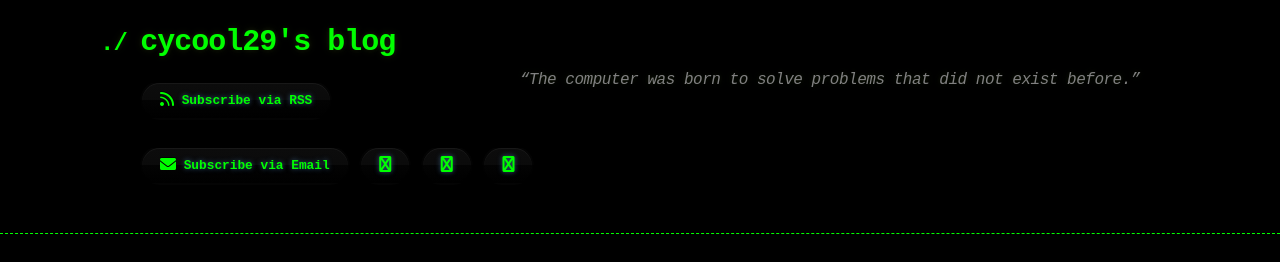
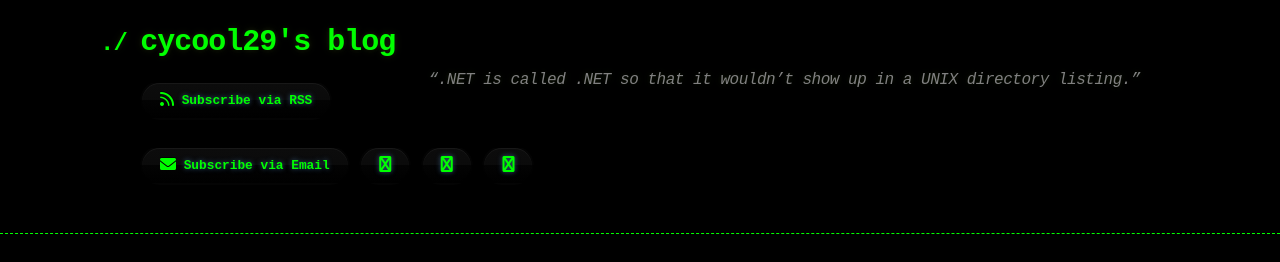
Before and after one commit to cycool29/cycool29.github.io, a Jekyll site: the page built from index.md, in a window 1280 px wide and 900 px high. Shown: the top 262 px of the window. Built offline with Jekyll 4.4.1, drawn with Linux system fonts in a browser that asks for light colours; a style sheet for code colours, icons or effects is not loaded.

Commit message:
Update quotes

```diff
--- a/_config.yml
+++ b/_config.yml
@@ -1,5 +1,5 @@
 title: cycool29's blog
-description: "“The computer was born to solve problems that did not exist before.” "
+description: "“.NET is called .NET so that it wouldn’t show up in a UNIX directory listing.” "
 bio: A high school student. Intermediate in Python, Git, Bash. Learning JavaScript. He/Him. "
 author: cycool29
 url: https://cycool29.github.io
```
